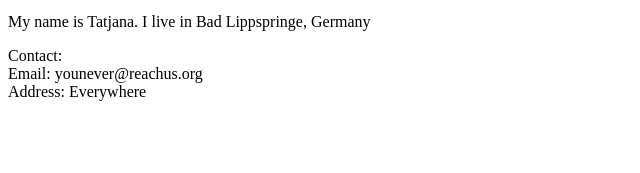
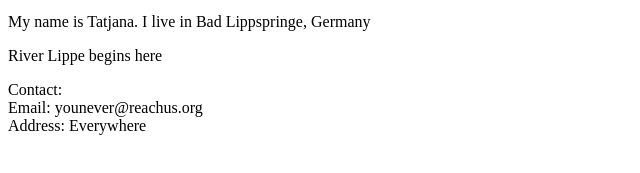
Before and after one commit to Anarchitector/Front-End_Project, a plain HTML site: page index.html in a window 1280 px wide. Shown: the part 163-336 px from the top of the page, without its empty margins (0-640 px from the left). Drawn offline with Linux system fonts and the light colour scheme.

Commit message:
tatjana.2nd commit

```diff
--- a/index.html
+++ b/index.html
@@ -27,6 +27,8 @@
 
     <div id="tatjana">
 <p>My name is Tatjana. I live in Bad Lippspringe, Germany</p>
+<p>River Lippe begins here</p>
+
     </div>
 
     <div id="footer">
```
